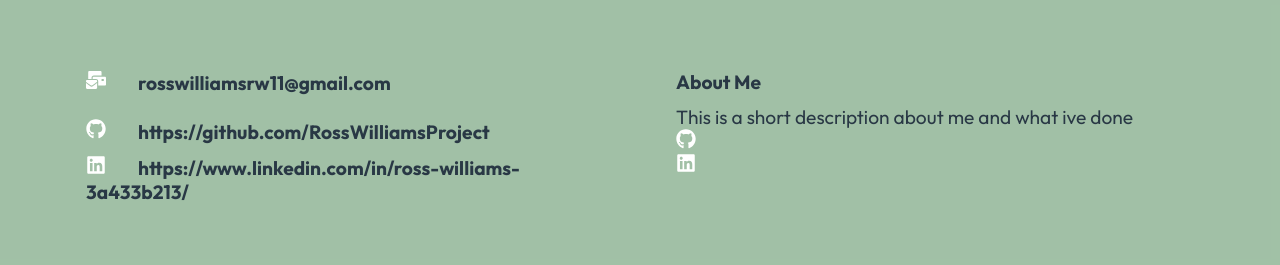
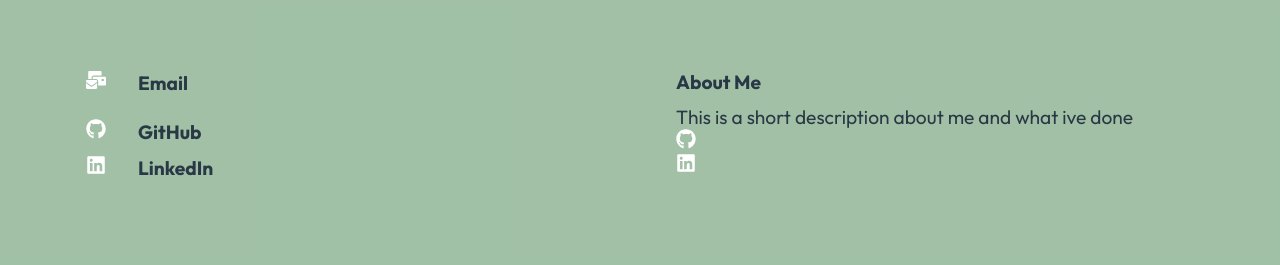
Before and after one commit to RossWilliamsProject/Portfolio-Site, a React (Create React App) app: page / in a window 1280 px wide. Shown: the part 1520-1785 px from the top of the page. Built offline with nearby package versions, Linux system fonts and the light colour scheme.

Commit message:
v3.2 - Attempted to fix footer links (failed)

```diff
--- a/src/Components/FooterComponents/Footer.js
+++ b/src/Components/FooterComponents/Footer.js
@@ -1,6 +1,6 @@
 import "./FooterStyles.css";
 import { FaMailBulk, FaLinkedin, FaGithub } from "react-icons/fa"
-import React from 'react'
+import React from 'react';
 
 const Footer = () => {
     return (
@@ -8,27 +8,27 @@ const Footer = () => {
             <div className="footer-container">
                 <div className="left">
                     <div className="email">
-                        <h4>
+                            <h4 href='rosswilliamsrw11@gmail.com'>
                                 <FaMailBulk size={20} style={{
                                     color: "#fff", marginRight: "2rem"
                                 }} />
-                            rosswilliamsrw11@gmail.com
+                                Email
                             </h4>
                     </div>
                     <div className="GitHub">
-                        <h4>
+                            <h4 href='https://github.com/RossWilliamsProject'>
                                 <FaGithub size={20} style={{
                                     color: "#fff", marginRight: "2rem"
                                 }} />
-                            https://github.com/RossWilliamsProject
+                                GitHub
                             </h4>
                     </div>
                     <div className="LinkedIn">
-                        <h4>
+                            <h4 href='https://www.linkedin.com/in/ross-williams-3a433b213/'>
                                 <FaLinkedin size={20} style={{
                                     color: "#fff", marginRight: "2rem"
                                 }} />
-                            https://www.linkedin.com/in/ross-williams-3a433b213/
+                                LinkedIn
                             </h4>
                     </div>
                 </div>
```
Lines whose indentation alone changed are shown as unchanged.
